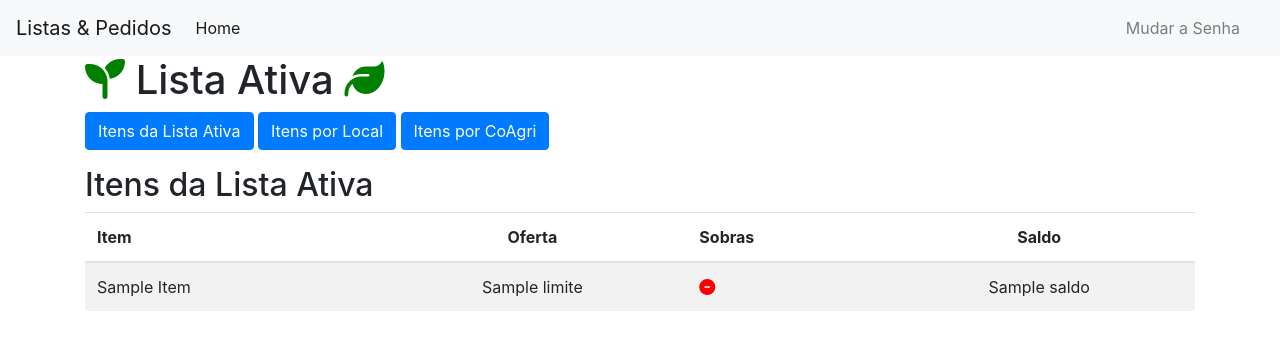
After one commit to CSAAtibaia/Listas, a Django app: template ERP/estoque/templates/lista_ativa.html in a window 1280 px wide, after a click on "Itens da Lista Ativa". The commit adds this page. Shown: the top 350 px of the page. Run offline with Django 3.2, Linux system fonts and the light colour scheme; the template is opened without the code that fills it: most values are stand-ins (such as "Sample title", 1, 10 or a date in 2020); some libraries are stand-ins or nearby versions.

Commit message:
lista ativa

```diff
--- a/ERP/core/models.py
+++ b/ERP/core/models.py
@@ -78,6 +78,7 @@ class CoAgri(models.Model):
     tipo = models.CharField('Tipo', choices=Tipo.choices(), default=Tipo.COTISTA, max_length=15, null=True, blank=True)
     status = models.CharField('Status', choices=Status.choices(), default=Status.ATIVO, max_length=15)
     higieniza = models.BooleanField('Higieniza', default=False)
+    retira = models.BooleanField('Retira', default=False)
     partilha = models.ForeignKey(Partilha,
                                         on_delete=models.PROTECT, null=True, blank=True)
 
--- a/ERP/core/templates/includes/nav.html
+++ b/ERP/core/templates/includes/nav.html
@@ -27,7 +27,7 @@
               Relatórios
             </a>
             <div class="dropdown-menu" aria-labelledby="navbarDropdown">
-              <a class="dropdown-item" href="#">Lista Ativa</a>
+              <a class="dropdown-item" href="{% url 'estoque:lista_ativa' %}">Separação Horta</a>
               <a class="dropdown-item" href="#">Pedidos por Coagri</a>
               <a class="dropdown-item" href="#">Pedidos por Local</a>
               <div class="dropdown-divider">Histórico</div>
--- /dev/null
+++ b/ERP/estoque/templates/lista_ativa.html
@@ -0,0 +1,135 @@
+{% extends "base.html" %}
+
+{% block content %}
+
+<div class="page header">
+    <h1><i class="fas fa-seedling ok"></i> Lista Ativa <i class="fas fa-leaf ok"></i></h1>
+        <p>
+            <!-- botões de controle de collapse -->
+            <button class="btn btn-primary" type="button" data-toggle="collapse" data-target="#lista_ativa" aria-expanded="false" aria-controls="collapseExample">
+                Itens da Lista Ativa
+            </button>
+
+            <button class="btn btn-primary" type="button" data-toggle="collapse" data-target="#locais" aria-expanded="false" aria-controls="collapseExample">
+                Itens por Local
+            </button>
+
+            <button class="btn btn-primary" type="button" data-toggle="collapse" data-target="#coagris" aria-expanded="false" aria-controls="collapseExample">
+                Itens por CoAgri
+            </button>
+        </p>
+        <div class="collapse" id="lista_ativa"> <h2>Itens da Lista Ativa</h2>
+          <!--<div class="card card-body"> Ftaghn </div>-->
+            <table class="table table-striped">
+                <thead>
+                    <tr>
+                        <th>Item</th>
+                        <th class="text-center">Oferta</th>
+                        <th>Sobras</th>
+                        <th class="text-center">Saldo</th>
+                    </tr>
+                </thead>
+                <tbody>
+                    {% for object in ativa_tb %}
+                        <tr>
+                            <td>{{ object.item|title }}</td>
+                            <td class="text-center">{{ object.limite }}</td>
+                            <td>
+                                {% if object.saldo > 0 %}
+                                    <i class="fa fa-check-circle ok"></i>
+                                {% else %}
+                                    <i class="fa fa-minus-circle no"></i>
+                                {% endif %}
+                            </td>
+                            <td class="text-center">{{ object.saldo }}</td>
+                        </tr>
+                    {% empty %}
+                        <p class="alert alert-warning">Sem Lista Ativa Válida</p>
+                    {% endfor %}
+                </tbody>
+            </table>
+        </div>
+        <div class="collapse" id="locais"> <h2>Itens por Locais de Entrega</h2>
+            {% regroup locais_tb|dictsort:"entrega" by entrega_ico as ico_tb %}
+                {% for ico in ico_tb %}
+                <hr>
+                    <h4>
+                        <i class="{{ ico.grouper }}">
+                    {% regroup ico.list|dictsort:"entrega" by entrega as entrega_tb %}
+                        {% for entrega in entrega_tb %}
+                            {{ entrega.grouper|title }}</i>
+                            {% regroup entrega.list by higieniza as higieniza_tb %}
+                            {% for higieniza in higieniza_tb %}
+                                <!--<h4>{{ higieniza.grouper }}</h4>-->
+                                {% if higieniza.grouper %}
+                                    <i class="fas fa-shower water"> Pré-Lavados</i>
+                                {% else %}
+                                    <i class="fas fa-tint-slash ok">In Natura</i>
+                                {% endif %}
+                            </h4>
+                                <table class="table table-striped">
+                                    <thead>
+                                        <tr>
+                                            <th>Item</th>
+                                            <th>Qtde</th>
+                                        </tr>
+                                    </thead>
+                                    <tbody>
+                                        {% for item in higieniza.list %}
+                                            <tr>
+                                                <td>{{ item.nomeitem|title }}</td>
+                                                <td>{{ item.soma }}</td>
+                                            </tr>
+                                        {% endfor %}
+                                    </tbody>
+                                </table>
+                            {% endfor %}
+                        {% endfor %}
+                {% endfor %}
+        </div>
+        <div class="collapse" id="coagris"> <h2>Itens por Coagri</h2>
+          <!--<div class="card card-body"> Ftaghn </div>-->
+            {% regroup coagris_tb|dictsort:"entrega" by entrega_ico as ico_tb %}
+                {% for ico in ico_tb %}
+                <hr>
+                    <h4>
+                        <i class="{{ ico.grouper }}">
+                    {% regroup ico.list|dictsort:"entrega" by entrega as entrega_tb %}
+                        {% for entrega in entrega_tb %}
+                            {{ entrega.grouper|title }}</i>
+                            {% regroup entrega.list|dictsort:"higieniza" by higieniza as higieniza_tb %}
+                            {% for higieniza in higieniza_tb %}
+                                <!--<h4>{{ higieniza.grouper }}</h4>-->
+                                {% if higieniza.grouper %}
+                                    <i class="fas fa-shower water"> Pré-Lavados</i>
+                                {% else %}
+                                    <i class="fas fa-tint-slash ok">In Natura</i>
+                                {% endif %}
+                                </h4>
+
+                                <table class="table table-striped">
+                                    <thead>
+                                        <tr>
+                                            <th>Coagri</th>
+                                            <th>Item</th>
+                                            <th>Qtde</th>
+                                        </tr>
+                                    </thead>
+                                    <tbody>
+                                        {% for item in higieniza.list|dictsort:"coagri" %}
+                                            <tr>
+                                                <td>{{ item.coagri|title }}</td>
+                                                <td>{{ item.nomeitem|title }}</td>
+                                                <td>{{ item.total }}</td>
+                                            </tr>
+                                        {% endfor %}
+                                    </tbody>
+                                </table>
+                            {% endfor %}
+                        {% endfor %}
+            {% endfor %}
+        </div>
+
+</div>
+
+{% endblock content %}
--- a/ERP/estoque/urls.py
+++ b/ERP/estoque/urls.py
@@ -1,5 +1,5 @@
 from django.urls import include, path
-from ERP.estoque import views as v
+from ERP.estoque import views as v, lista_view as l
 
 
 app_name = 'estoque'
@@ -16,6 +16,7 @@ saida_patterns = [
 ]
 
 urlpatterns = [
+    path('lista/', l.lista_itens, name='lista_ativa'),
 	path('pedido/', v.pedido_edit, name='pedido_update'),
     path('<int:pk>/', v.EstoqueDetail.as_view(), name='estoque_detail'),
     path('entrada/', include(entrada_patterns)),
```
Also changed, not shown: ERP/core/static/js/pedido.js (+4 -4 lines), ERP/estoque/lista_view.py (added, +45 -0 lines), static/js/pedido.js (+4 -4 lines), ERP/core/migrations/0009_coagri_retira.py (added), ERP/estoque/migrations/0005_auto_20191106_2206.py (added).
